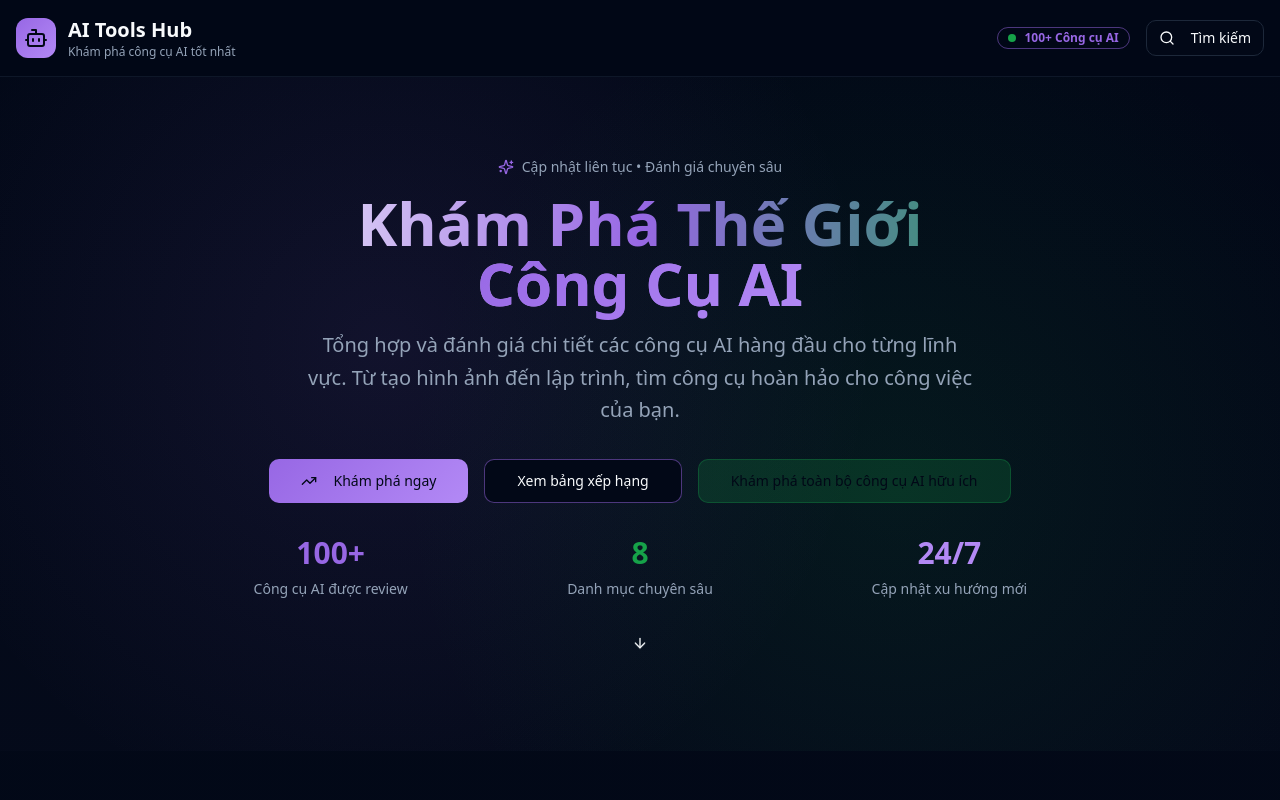
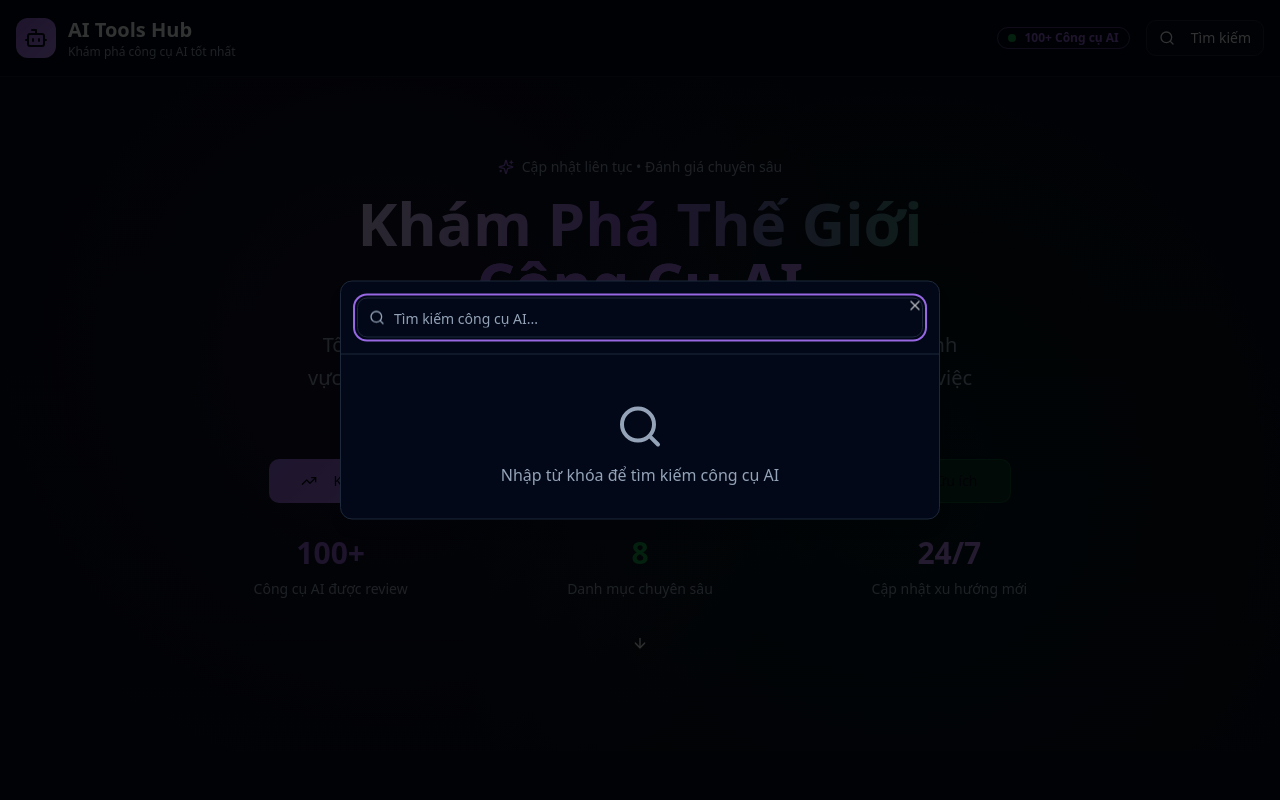
Before and after one commit to CuongVibe18/aiguy-tech, a React (Vite) app: page / in a window 1280 px wide. Both pictures are taken after a click on the button "Tìm kiếm". Shown: the top 800 px of the page. Built offline with nearby package versions, Linux system fonts and the light colour scheme.

Commit message:
Add search functionality
Implement search functionality with extended matching in the search button on the homepage.

```diff
--- a/src/components/Header.tsx
+++ b/src/components/Header.tsx
@@ -2,6 +2,7 @@ import { Button } from '@/components/ui/button';
 import { Badge } from '@/components/ui/badge';
 import { Bot, Search, Menu } from 'lucide-react';
 import { Link } from 'react-router-dom';
+import { SearchDialog } from '@/components/SearchDialog';
 
 export function Header() {
   return (
@@ -23,10 +24,12 @@ export function Header() {
               <span className="w-2 h-2 bg-accent rounded-full mr-2 animate-pulse" />
               100+ Công cụ AI
             </Badge>
-            <Button variant="outline" size="sm">
-              <Search className="w-4 h-4 mr-2" />
-              Tìm kiếm
-            </Button>
+            <SearchDialog>
+              <Button variant="outline" size="sm">
+                <Search className="w-4 h-4 mr-2" />
+                Tìm kiếm
+              </Button>
+            </SearchDialog>
           </div>
 
           <Button variant="ghost" size="sm" className="md:hidden">
--- /dev/null
+++ b/src/components/SearchDialog.tsx
@@ -0,0 +1,121 @@
+import { useState, useMemo } from 'react';
+import { Dialog, DialogContent, DialogTrigger } from '@/components/ui/dialog';
+import { Input } from '@/components/ui/input';
+import { Button } from '@/components/ui/button';
+import { Search, ExternalLink } from 'lucide-react';
+import { aiTools } from '@/data/aiTools';
+import { Badge } from '@/components/ui/badge';
+
+interface SearchDialogProps {
+  children: React.ReactNode;
+}
+
+export function SearchDialog({ children }: SearchDialogProps) {
+  const [searchQuery, setSearchQuery] = useState('');
+  const [isOpen, setIsOpen] = useState(false);
+
+  const filteredTools = useMemo(() => {
+    if (!searchQuery.trim()) return [];
+
+    const query = searchQuery.toLowerCase();
+    return aiTools.filter(tool =>
+      tool.name.toLowerCase().includes(query) ||
+      tool.description.toLowerCase().includes(query) ||
+      tool.features.some(feature => feature.toLowerCase().includes(query))
+    ).slice(0, 8); // Giới hạn 8 kết quả
+  }, [searchQuery]);
+
+  const handleToolClick = (toolUrl: string) => {
+    window.open(toolUrl, '_blank');
+    setIsOpen(false);
+    setSearchQuery('');
+  };
+
+  return (
+    <Dialog open={isOpen} onOpenChange={setIsOpen}>
+      <DialogTrigger asChild>
+        {children}
+      </DialogTrigger>
+      <DialogContent className="sm:max-w-[600px] p-0">
+        <div className="p-4 border-b">
+          <div className="relative">
+            <Search className="absolute left-3 top-1/2 transform -translate-y-1/2 text-muted-foreground w-4 h-4" />
+            <Input
+              placeholder="Tìm kiếm công cụ AI..."
+              value={searchQuery}
+              onChange={(e) => setSearchQuery(e.target.value)}
+              className="pl-9"
+              autoFocus
+            />
+          </div>
+        </div>
+
+        <div className="max-h-[400px] overflow-y-auto">
+          {searchQuery.trim() && (
+            <div className="p-4">
+              {filteredTools.length > 0 ? (
+                <div className="space-y-2">
+                  <p className="text-sm text-muted-foreground mb-3">
+                    Tìm thấy {filteredTools.length} kết quả
+                  </p>
+                  {filteredTools.map((tool) => (
+                    <div
+                      key={tool.id}
+                      onClick={() => handleToolClick(tool.affiliateLink)}
+                      className="p-3 rounded-lg border hover:bg-accent cursor-pointer transition-colors"
+                    >
+                      <div className="flex items-start gap-3">
+                        <img
+                          src={tool.image}
+                          alt={tool.name}
+                          className="w-10 h-10 rounded-lg object-cover flex-shrink-0"
+                        />
+                        <div className="flex-1 min-w-0">
+                          <div className="flex items-center gap-2 mb-1">
+                            <h3 className="font-medium text-sm truncate">{tool.name}</h3>
+                            <ExternalLink className="w-3 h-3 text-muted-foreground flex-shrink-0" />
+                          </div>
+                          <p className="text-xs text-muted-foreground line-clamp-2 mb-2">
+                            {tool.description}
+                          </p>
+                          <div className="flex items-center gap-2">
+                            <Badge variant="secondary" className="text-xs">
+                              {tool.pricing}
+                            </Badge>
+                            <div className="flex items-center gap-1">
+                              <span className="text-xs text-muted-foreground">⭐</span>
+                              <span className="text-xs text-muted-foreground">{tool.rating}</span>
+                            </div>
+                          </div>
+                        </div>
+                      </div>
+                    </div>
+                  ))}
+                </div>
+              ) : (
+                <div className="text-center py-8">
+                  <Search className="w-12 h-12 text-muted-foreground mx-auto mb-3" />
+                  <p className="text-muted-foreground">
+                    Không tìm thấy công cụ AI nào phù hợp
+                  </p>
+                  <p className="text-sm text-muted-foreground mt-1">
+                    Thử tìm kiếm với từ khóa khác
+                  </p>
+                </div>
+              )}
+            </div>
+          )}
+
+          {!searchQuery.trim() && (
+            <div className="p-8 text-center">
+              <Search className="w-12 h-12 text-muted-foreground mx-auto mb-3" />
+              <p className="text-muted-foreground">
+                Nhập từ khóa để tìm kiếm công cụ AI
+              </p>
+            </div>
+          )}
+        </div>
+      </DialogContent>
+    </Dialog>
+  );
+}
```
